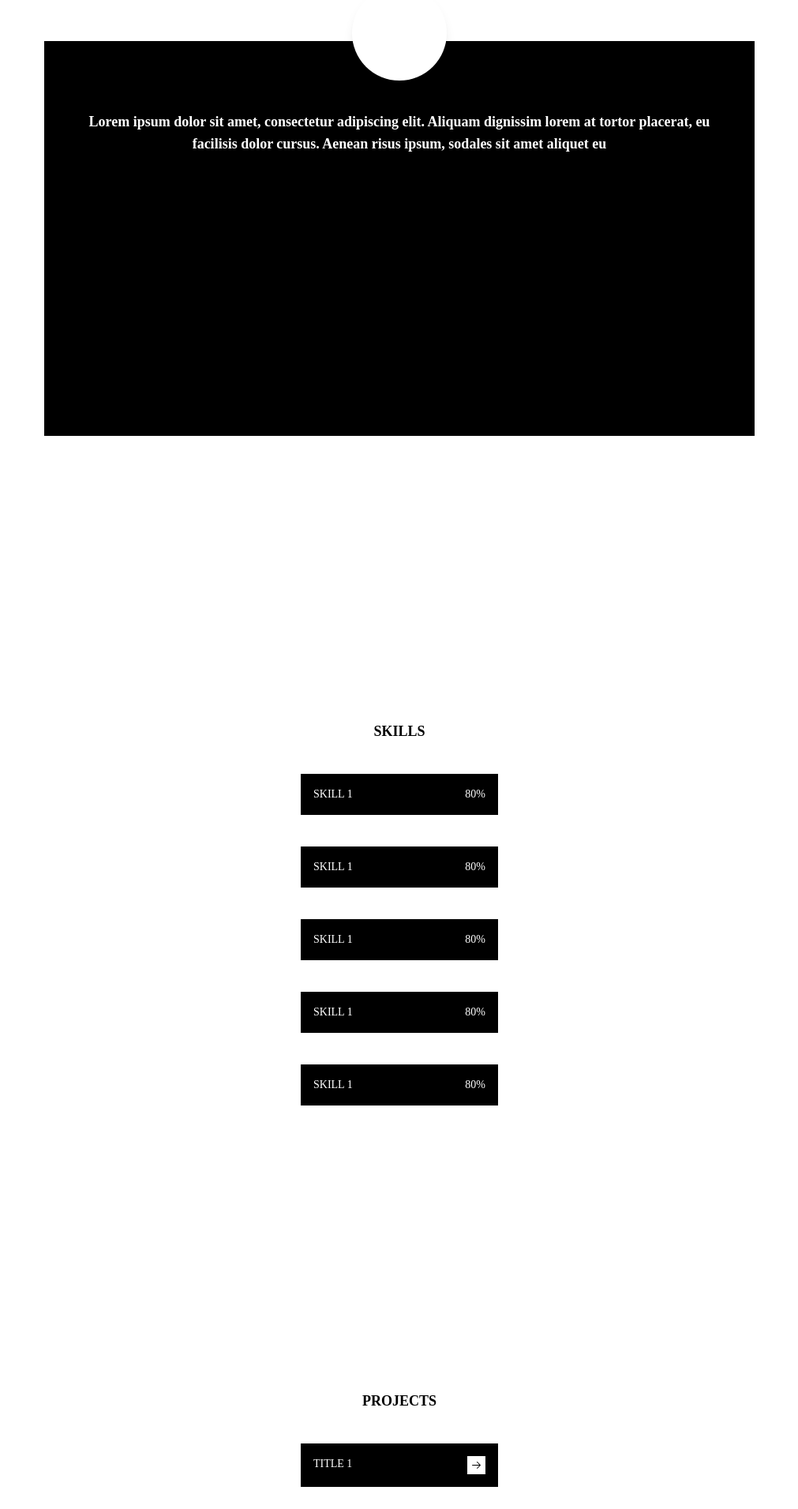
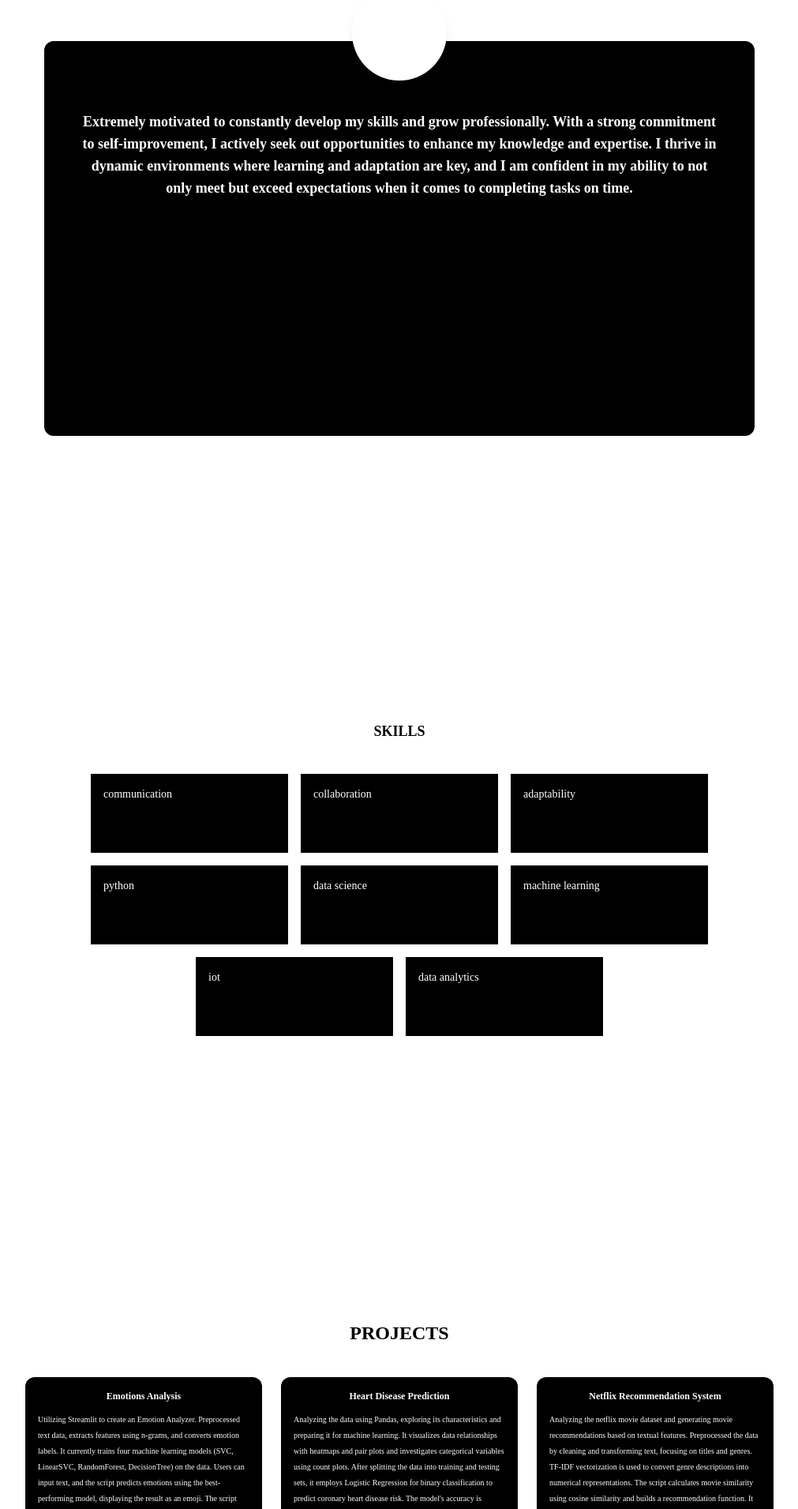
Before and after one commit to doubleA411/d-portfolio, a React (Create React App) app: page / in a window 1280 px wide. Shown: the part 880-2791 px from the top of the page at 79% size, without its empty margins (134-1145 px from the left). Built offline with nearby package versions, Linux system fonts and the light colour scheme.

Commit message:
data added

```diff
--- a/package.json
+++ b/package.json
@@ -4,6 +4,7 @@
   "private": true,
   "dependencies": {
     "@radix-ui/react-icons": "^1.3.0",
+    "@radix-ui/themes": "^1.1.1",
     "@testing-library/jest-dom": "^5.17.0",
     "@testing-library/react": "^13.4.0",
     "@testing-library/user-event": "^13.5.0",
@@ -11,6 +12,7 @@
     "react-dom": "^18.2.0",
     "react-responsive-carousel": "^3.2.23",
     "react-scripts": "5.0.1",
+    "source-map-loader": "^4.0.1",
     "web-vitals": "^2.1.4"
   },
   "scripts": {
--- a/src/App.js
+++ b/src/App.js
@@ -9,15 +9,18 @@ import dq from "./assets/dq.png";
 import dk from "./assets/dk.png";
 import "react-responsive-carousel/lib/styles/carousel.min.css"; // requires a loader
 import { Carousel } from "react-responsive-carousel";
+import { HoverCard, Avatar, Box } from "@radix-ui/themes";
+import { data, skills } from "./data";
 
 function App() {
   return (
     <div className=" flex flex-col m-7 gap-20">
-      <div className="sticky top-0 z-10 py-3">
+      <img className="h-10 w-10 lg:hidden" src={dk} alt="" />
+
+      <div className="hidden lg:block sticky top-0 z-10 py-3">
         <div className="flex flex-col items-center relative">
           <div className="flex items-center justify-evenly text-xs font-extrabold bg-white rounded-full shadow-2xl p-3 w-[1000px] border-2">
-            {/* <p className="text-3xl text-black font-extrabold">D</p> */}
-            <img className="h-10" src={dk} alt=""/>
+            <img className="h-10" src={dk} alt="" />
             <p className="hidden md:block">ABOUT</p>
             <p className="hidden md:block">SKILLS</p>
             <p className="hidden md:block">PROJECTS</p>
@@ -32,7 +35,7 @@ function App() {
           IM D, AN AI ENGINEER Lorem ipsum dolor sit amet, consectetur
           adipiscing elit. Aliquam dignissim lorem at tortor placerat.
         </p>
-        <div className=" bg-black text-white text-[10px] font-extrabold p-3">
+        <div className=" bg-black text-white text-[10px] font-extrabold p-3 rounded-lg">
           RESUME
         </div>
         <p className="text-[12px]">SCROLL DOWN</p>
@@ -40,67 +43,53 @@ function App() {
       </div>
       <div className="mb-[100px]"></div>
       <div className="flex flex-col items-center">
-        <div className=" bg-black flex flex-col items-center p-12 gap-10 relative lg:w-[900px] md:w-[700px] md:h-[500px]">
+        <div className=" bg-black flex flex-col items-center p-12 gap-10 relative lg:w-[900px] md:w-[700px] md:h-[500px] rounded-xl">
           <div className="bg-white w-[92px] h-[92px] rounded-full md:absolute md:top-[-70px] md:shadow-lg md:w-[120px] md:h-[120px]"></div>
           <p className="text-white text-center text-sm xs:text-md md:mt-10 md:font-bold md:text-lg">
-            Lorem ipsum dolor sit amet, consectetur adipiscing elit. Aliquam
-            dignissim lorem at tortor placerat, eu facilisis dolor cursus.
-            Aenean risus ipsum, sodales sit amet aliquet eu
+            Extremely motivated to constantly develop my skills and grow
+            professionally. With a strong commitment to self-improvement, I
+            actively seek out opportunities to enhance my knowledge and
+            expertise. I thrive in dynamic environments where learning and
+            adaptation are key, and I am confident in my ability to not only
+            meet but exceed expectations when it comes to completing tasks on
+            time.
           </p>
         </div>
       </div>
       <div className="mb-[200px]"></div>
       <div className="flex flex-col gap-10 items-center">
         <p className="text-black text-center font-extrabold text-lg">SKILLS</p>
-        <div className="flex text-sm bg-black text-white p-4 justify-between w-[250px]">
-          <p>SKILL 1</p>
-          <p>80%</p>
-        </div>
-        <div className="flex text-sm bg-black text-white p-4 justify-between w-[250px]">
-          <p>SKILL 1</p>
-          <p>80%</p>
-        </div>
-        <div className="flex text-sm bg-black text-white p-4 justify-between w-[250px]">
-          <p>SKILL 1</p>
-          <p>80%</p>
-        </div>
-        <div className="flex text-sm bg-black text-white p-4 justify-between w-[250px]">
-          <p>SKILL 1</p>
-          <p>80%</p>
-        </div>
-        <div className="flex text-sm bg-black text-white p-4 justify-between w-[250px]">
-          <p>SKILL 1</p>
-          <p>80%</p>
+        <div className="flex gap-4 flex-wrap items-center justify-center lg:w-[900px]">
+          {skills.map((i) => {
+            return (
+              <div className="flex text-sm bg-black text-white p-4 justify-between w-[250px] h-[100px]">
+                <p>{i}</p>
+              </div>
+            );
+          })}
         </div>
       </div>
       <div className="mb-[200px]"></div>
-      <div className="flex flex-col gap-10 items-center">
-        <p className="text-black text-center font-extrabold text-lg">
+      <div className=" flex flex-col gap-10 items-center">
+        <p className="text-black text-center font-extrabold text-lg md:text-2xl">
           PROJECTS
         </p>
-        <div className="flex text-sm bg-black text-white p-4 justify-between w-[250px]">
-          <p>TITLE 1</p>
-          <div className="flex bg-white items-center p-1">
-            <ArrowRightIcon className="text-black" />
-          </div>
-        </div>
-        <div className="flex text-sm bg-black text-white p-4 justify-between w-[250px]">
-          <p>TITLE 2</p>
-          <div className="flex bg-white items-center p-1">
-            <ArrowRightIcon className="text-black" />
-          </div>
-        </div>
-        <div className="flex text-sm bg-black text-white p-4 justify-between w-[250px]">
-          <p>TITLE 3</p>
-          <div className="flex bg-white items-center p-1">
-            <ArrowRightIcon className="text-black" />
-          </div>
-        </div>
-        <div className="flex text-sm bg-black text-white p-4 justify-between w-[250px]">
-          <p>TITLE 4</p>
-          <div className="flex bg-white items-center p-1">
-            <ArrowRightIcon className="text-black" />
-          </div>
+        <div className="flex flex-col md:flex-wrap justify-center lg:flex-row gap-6">
+          {data.map((i) => {
+            return (
+              <div className="gap-3 flex text-sm bg-black text-white p-4 justify-between w-[250px] md:w-[220px] lg:w-[300px]  flex-col md:items-center rounded-xl">
+                <p className="text-xs font-extrabold md:text-md">{i.title}</p>
+                <p className="hidden lg:block md:text-[10px] md:text-start ">
+                  {i.desc.substring(0, 500)}...
+                </p>
+                <div className="flex bg-white items-center p-3 md:w-[100px] md:justify-center rounded-xl">
+                  <a href={i.url}>
+                    <ArrowRightIcon className="text-black" />
+                  </a>
+                </div>
+              </div>
+            );
+          })}
         </div>
       </div>
       <div className="mb-[200px]"></div>
@@ -110,7 +99,7 @@ function App() {
         </p>
 
         <div className="hidden  md:flex md:justify-evenly md:gap-3 xl:flex-row md:flex-col">
-          <div className="bg-black flex flex-col w-[400px] h-[295px] p-8 text-white gap-12 text-left relative">
+          <div className="bg-black flex flex-col w-[400px] h-[295px] p-8 text-white gap-12 text-left relative rounded-xl">
             <img className="absolute top-0 right-0 m-5" src={dq} alt="" />
             <div className="flex items-center gap-3">
               <div className="bg-white w-[50px] h-[50px] rounded-full"></div>
@@ -124,7 +113,7 @@ function App() {
               dignissim
             </p>
           </div>
-          <div className="bg-black flex flex-col w-[400px] h-[295px] p-8 text-white gap-12 text-left relative">
+          <div className="bg-black flex flex-col w-[400px] h-[295px] p-8 text-white gap-12 text-left relative rounded-xl">
             <img className="absolute top-0 right-0 m-5" src={dq} alt="" />
             <div className="flex items-center gap-3">
               <div className="bg-white w-[50px] h-[50px] rounded-full"></div>
@@ -138,7 +127,7 @@ function App() {
               dignissim
             </p>
           </div>
-          <div className=" bg-black flex flex-col w-[400px] h-[295px] p-8 text-white gap-12 text-left relative">
+          <div className=" bg-black flex flex-col w-[400px] h-[295px] p-8 text-white gap-12 text-left relative rounded-xl">
             <img className="absolute top-0 right-0 m-5" src={dq} alt="" />
             <div className="flex items-center gap-3">
               <div className="bg-white w-[50px] h-[50px] rounded-full"></div>
@@ -219,7 +208,7 @@ function App() {
       </div>
       <div className="mb-[100px]"></div>
       <div className="flex flex-col items-center">
-        <div className="flex flex-col items-center bg-black h-[372px] justify-evenly w-[298px] lg:w-[900px] md:w-[700px]">
+        <div className="flex flex-col items-center bg-black h-[372px] justify-evenly w-[298px] lg:w-[900px] md:w-[700px] rounded-xl">
           <div></div>
           <p className="text-white text-center md:w-96 md:text-2xl">
             TELL ME ABOUT YOUR NEXT PROJECT
@@ -236,7 +225,30 @@ function App() {
       </p>
       <div className="flex flex-col items-center">
         <div className="flex gap-10 items-center">
-          <GitHubLogoIcon className="md:w-8 md:h-8" />
+          <HoverCard.Root>
+            <HoverCard.Trigger>
+              <GitHubLogoIcon className="md:w-8 md:h-8" />
+            </HoverCard.Trigger>
+            <HoverCard.Content>
+              <div className="flex gap-4">
+                <Avatar
+                  size="3"
+                  fallback="DA"
+                  radius="full"
+                  src="https://github.com/DHIWAHAR-K.png"
+                />
+
+                <div className="flex flex-col">
+                  <p className="font-extrabold">Dhiwahar</p>
+                  <p className="text-sm text-slate-400 font-light">@dhiwahar</p>
+                  <p className="mt-3 text-sm">
+                    I'm a passionate AI engineeer with interesting <br />{" "}
+                    projects and blogs
+                  </p>
+                </div>
+              </div>
+            </HoverCard.Content>
+          </HoverCard.Root>{" "}
           <InstagramLogoIcon className="md:w-8 md:h-8" />
           <LinkedInLogoIcon className="md:w-8 md:h-8" />
         </div>
--- /dev/null
+++ b/src/data.js
@@ -0,0 +1,40 @@
+const data = [
+  {
+    title: "Emotions Analysis",
+    desc: "Utilizing Streamlit to create an Emotion Analyzer. Preprocessed text data, extracts features using n-grams, and converts emotion labels. It currently trains four machine learning models (SVC, LinearSVC, RandomForest, DecisionTree) on the data. Users can input text, and the script predicts emotions using the best-performing model, displaying the result as an emoji. The script provides a user-friendly interface for real-time emotion prediction based on input text",
+    url: "https://github.com/DHIWAHAR-K/Emotions-Analysis ",
+  },
+  {
+    title: "Heart Disease Prediction",
+    desc: "Analyzing the data  using Pandas, exploring its characteristics and preparing it for machine learning. It visualizes data relationships with heatmaps and pair plots and investigates categorical variables using count plots. After splitting the data into training and testing sets, it employs Logistic Regression for binary classification to predict coronary heart disease risk. The model's accuracy is evaluated, and performance metrics, including a confusion matrix and classification report, are provided. Finally, the script presents a visual representation of the confusion matrix to assess the model's effectiveness in predicting heart disease risk.",
+    url: "https://github.com/DHIWAHAR-K/Heart-Disease-Prediction",
+  },
+  {
+    title: "Netflix Recommendation System",
+    desc: "Analyzing the netflix movie dataset and generating movie recommendations based on textual features. Preprocessed the data by cleaning and transforming text, focusing on titles and genres. TF-IDF vectorization is used to convert genre descriptions into numerical representations. The script calculates movie similarity using cosine similarity and builds a recommendation function. It provides personalized movie recommendations, with an example given for the given title.",
+    url: "https://github.com/DHIWAHAR-K/Netflix-Recommendation-System",
+  },
+  {
+    title: "Social Media Ads Classification",
+    desc: "The python script analyzes a social media marketing dataset to predict product purchases. It loads, explores, and visualizes the data to understand the relationship between age, estimated salary, and purchase outcomes. The script then splits the data into training and testing sets, employs a Decision Tree Classifier for prediction, and evaluates the model's performance using metrics like precision, recall, and F1-score. Overall, it aims to determine how age and estimated salary influence product purchasing decisions through social media marketing.",
+    url: "https://github.com/DHIWAHAR-K/Social-Media-Ads-Classification",
+  },
+  {
+    title: "Text Summarization",
+    desc: "This application is designed for text reformulation. It integrates two powerful language models, BERT and GPT-2, to enhance and generate text creatively. Users input a sentence, and the script utilizes BERT for context understanding, predicting missing words within the sentence. These BERT predictions are then used as prompts for GPT-2, which generates reformed text, offering alternative versions of the input sentence. The app displays both the original user input and the reformed text, making it a valuable tool for content improvement and creative writing assistance. This interactive application seamlessly combines the strengths of these two language models to assist users in refining and enhancing their text content.",
+    url: "https://github.com/DHIWAHAR-K/Text-Summarization/tree/main",
+  },
+];
+
+const skills = [
+  "communication",
+  "collaboration",
+  "adaptability",
+  "python",
+  "data science",
+  "machine learning",
+  "iot",
+  "data analytics",
+];
+
+export  { data, skills };
--- a/src/index.css
+++ b/src/index.css
@@ -9,7 +9,7 @@ html {
   padding: 0;
 }
 
-body {
+html,body {
   margin: 0;
   font-family: 'BioRhyme Expanded', serif;
 
```
Also changed, not shown: src/index.js (+6 -5 lines), 2 other files (tests, documents, lock files or other folders).
